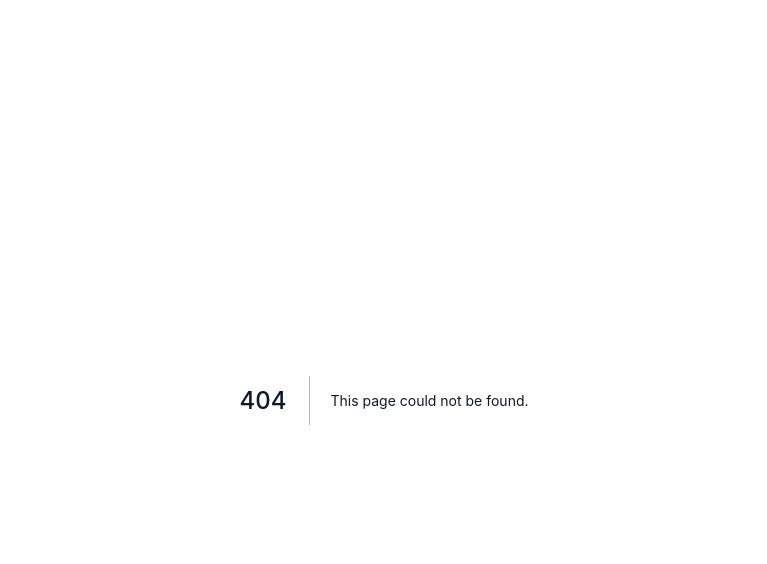
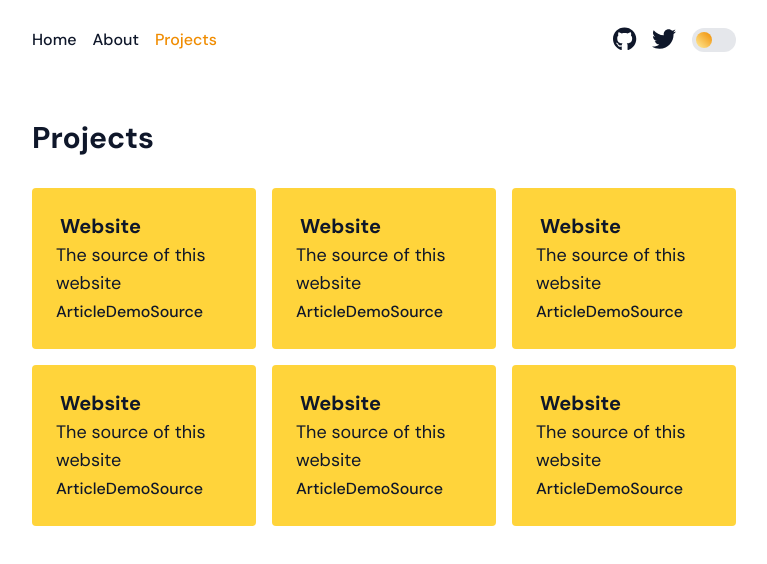
Before and after one commit to ruphaa/ruphaa-keystone-blog, a Next.js app in the folder next-app/: page /projects in a window 1280 px wide. Before the commit this address had no page. Shown: the top 564 px of the page, without its empty margins (256-1023 px from the left). Built offline with nearby package versions, Linux system fonts and the light colour scheme.

Commit message:
Add About and Projects page

```diff
--- a/next-app/package.json
+++ b/next-app/package.json
@@ -18,6 +18,7 @@
     "@headlessui/react": "^1.6.6",
     "@tailwindcss/typography": "^0.5.4",
     "autoprefixer": "^10.4.8",
+    "classnames": "^2.3.1",
     "date-fns": "^2.29.1",
     "graphql": "^16.5.0",
     "next": "^12.2.5",
--- /dev/null
+++ b/next-app/src/components/AboutPage/AboutPage.tsx
@@ -0,0 +1,68 @@
+import React from 'react';
+import { PageLayout } from '../Layout/PageLayout';
+import { Header } from '../Header/Header';
+import Link from 'next/link';
+import { format } from 'date-fns';
+
+const talks = [
+  {title: "JSFoo - VueDay 2019", link: "https://www.youtube.com/watch?v=cR901Xmb1-I&feature=youtu.be&t=8370", date: "Aug 30, 2019"},
+  {title: "VueBLR #15 - Atomic Design using VUE", link: "https://www.youtube.com/watch?v=duaDIM3dJH8", date: "Jun 22, 2019"},
+  {title: "Frontend DevHours - Flex your layout muscle", link: "" , date: "Feb 15, 2019"},
+  {title: "Frontend Syncup - It's time to Ember Up", link: "https://slides.com/ruphaaganesh/ember-intro/fullscreen", date: "May 30, 2019"},
+  {title: "Frontend DevHours - Fontastic Variable Fonts", link: "https://github.com/ruphaa/variable-fonts-experiment", date: "Jul 19, 2019"},
+]
+
+const ListItem = ({id, title, link, date}: {id: string | number, title: string, link: string, date: string}) => {
+  const formattedDate = date
+    ? format(new Date(date), 'MMM dd, yyyy')
+    : null;
+
+  return (
+    <li
+      className="mb-2 before:-ml-5 before:content-['_»_'] before:text-slate-500 dark:before:text-slate-400 ml-4 before:pr-2 grid grid-cols-listItem sm:grid-cols-smListItem"
+      key={id}
+    >
+      <Link href={link} passHref>
+        <a className="hover:text-link" target={'_blank'}>
+          <span className="hover:after:bg-link">{title}</span>
+        </a>
+      </Link>
+      <React.Fragment>
+          {/* Wrap to next line when for longer titles */}
+          <span className="block justify-self-end">
+            <span className="hidden after:content-['—'] text-slate-500 dark:text-slate-400 pl-4 pr-4"></span>
+            <span className="text-slate-500 dark:text-slate-400 text-sm justify-self-end">
+              {formattedDate}
+            </span>
+          </span>
+        </React.Fragment>
+    </li>
+  )
+}
+
+export function AboutPage() {
+    return (
+        <React.Fragment>
+          <PageLayout className="grid grid-rows-[1fr_auto] max-w-[50rem]">
+            <main className="lg:text-lg p-4">
+            <Header forPage="about"/>
+            <div className="mt-12">
+              <h2 className="font-semibold text-3xl">Speaking🎙</h2>
+              <ul className="list-none mt-4">
+              {
+                talks.map((talk, index) => (
+                  <ListItem
+                    id={index}
+                    title={talk.title}
+                    link={talk.link}
+                    date={talk.date}
+                  />
+                ))
+              }
+              </ul>
+            </div>
+            </main>
+          </PageLayout>
+        </React.Fragment>
+    )
+}
--- a/next-app/src/components/Header/Header.tsx
+++ b/next-app/src/components/Header/Header.tsx
@@ -2,13 +2,48 @@ import React from 'react';
 import { FontAwesomeIcon } from '@fortawesome/react-fontawesome';
 import { faGithub, faTwitter } from '@fortawesome/free-brands-svg-icons';
 import { ThemeToggle } from './ThemeToggle';
+import Link from 'next/link';
+import { useRouter } from 'next/router';
+import classnames from 'classnames';
 
 type Props = {
-  forPage: 'home' | 'blog';
+  forPage?: 'home' | 'blog' | 'about' | 'projects';
 };
 
 function TopNav() {
+  const router = useRouter();
+
   return (
+    <div className="flex justify-between">
+      <div className="py-2 flex items-center content-center">
+        <Link href={`/`}>
+          <a
+            className={classnames("text-base font-medium mr-4 hover:text-primary-800 dark:hover:text-secondary-800", {
+              'text-primary-800': router.pathname === '/'
+            })}
+          >
+            Home
+          </a>
+        </Link>
+        <Link href={`/about`}>
+          <a
+            className={classnames("text-base font-medium mr-4 hover:text-primary-800 dark:hover:text-secondary-800", {
+              'text-primary-800': router.pathname === '/about'
+            })}
+          >
+            About
+          </a>
+        </Link>
+        <Link href={`/projects`}>
+          <a
+            className={classnames("text-base font-medium mr-4 hover:text-primary-800 dark:hover:text-secondary-800", {
+              'text-primary-800': router.pathname === '/projects'
+            })}
+          >
+            Projects
+          </a>
+        </Link>
+      </div>
       <div className="justify-self-end py-2 flex items-center content-center">
         <a
           href="https://github.com/ruphaa"
@@ -29,6 +64,7 @@ function TopNav() {
           <FontAwesomeIcon icon={faTwitter} />
         </a>
         <ThemeToggle />
+      </div>
     </div>
   );
 }
--- /dev/null
+++ b/next-app/src/components/ProjectPage/ProjectPage.tsx
@@ -0,0 +1,88 @@
+import React from 'react';
+import { PageLayout } from '../Layout/PageLayout';
+import { Header } from '../Header/Header';
+
+export function ProjectPage() {
+  return (
+    <React.Fragment>
+      <PageLayout className="grid grid-rows-[1fr_auto] max-w-[50rem]">
+        <main className="lg:text-lg p-4">
+        <Header forPage="projects"/>
+        <div className="mt-12">
+          <h2 className="font-semibold text-3xl">Projects</h2>
+          <div className="container mt-8">
+            <div className="project-preview grid grid-cols-3 gap-4">
+              <div className="card p-6 bg-primary-400 rounded">
+                <div className="header">
+                  <a href="#" className="mx-1 font-semibold text-xl" target="_blank" rel="noreferrer">Website</a>
+                  <p>The source of this website</p>
+                </div>
+                <div className="links">
+                  <a href="#" className="text-base font-medium">Article</a>
+                  <a href="#" className="text-base font-medium">Demo</a>
+                  <a href="#" className="text-base font-medium">Source</a>
+                </div>
+              </div>
+              <div className="card p-6 bg-primary-400 rounded">
+                <div className="header">
+                  <a href="#" className="mx-1 font-semibold text-xl" target="_blank" rel="noreferrer">Website</a>
+                  <p>The source of this website</p>
+                </div>
+                <div className="links">
+                  <a href="#" className="text-base font-medium">Article</a>
+                  <a href="#" className="text-base font-medium">Demo</a>
+                  <a href="#" className="text-base font-medium">Source</a>
+                </div>
+              </div>
+              <div className="card p-6 bg-primary-400 rounded">
+                <div className="header">
+                  <a href="#" className="mx-1 font-semibold text-xl" target="_blank" rel="noreferrer">Website</a>
+                  <p>The source of this website</p>
+                </div>
+                <div className="links">
+                  <a href="#" className="text-base font-medium">Article</a>
+                  <a href="#" className="text-base font-medium">Demo</a>
+                  <a href="#" className="text-base font-medium">Source</a>
+                </div>
+              </div>
+              <div className="card p-6 bg-primary-400 rounded">
+                <div className="header">
+                  <a href="#" className="mx-1 font-semibold text-xl" target="_blank" rel="noreferrer">Website</a>
+                  <p>The source of this website</p>
+                </div>
+                <div className="links">
+                  <a href="#" className="text-base font-medium">Article</a>
+                  <a href="#" className="text-base font-medium">Demo</a>
+                  <a href="#" className="text-base font-medium">Source</a>
+                </div>
+              </div>
+              <div className="card p-6 bg-primary-400 rounded">
+                <div className="header">
+                  <a href="#" className="mx-1 font-semibold text-xl" target="_blank" rel="noreferrer">Website</a>
+                  <p>The source of this website</p>
+                </div>
+                <div className="links">
+                  <a href="#" className="text-base font-medium">Article</a>
+                  <a href="#" className="text-base font-medium">Demo</a>
+                  <a href="#" className="text-base font-medium">Source</a>
+                </div>
+              </div>
+              <div className="card p-6 bg-primary-400 rounded">
+                <div className="header">
+                  <a href="#" className="mx-1 font-semibold text-xl" target="_blank" rel="noreferrer">Website</a>
+                  <p>The source of this website</p>
+                </div>
+                <div className="links">
+                  <a href="#" className="text-base font-medium">Article</a>
+                  <a href="#" className="text-base font-medium">Demo</a>
+                  <a href="#" className="text-base font-medium">Source</a>
+                </div>
+              </div>
+            </div>
+          </div>
+        </div>
+        </main>
+      </PageLayout>
+    </React.Fragment>
+)
+}
--- /dev/null
+++ b/next-app/src/pages/about/index.tsx
@@ -0,0 +1,7 @@
+import React from 'react';
+import { AboutPage } from '../../components/AboutPage/AboutPage';
+
+
+export default function About() {
+    return <AboutPage />;
+}
--- /dev/null
+++ b/next-app/src/pages/projects/index.tsx
@@ -0,0 +1,7 @@
+import React from 'react';
+import { ProjectPage } from '../../components/ProjectPage/ProjectPage';
+
+
+export default function Project() {
+    return <ProjectPage />;
+}
```
Lines whose indentation alone changed are shown as unchanged.
